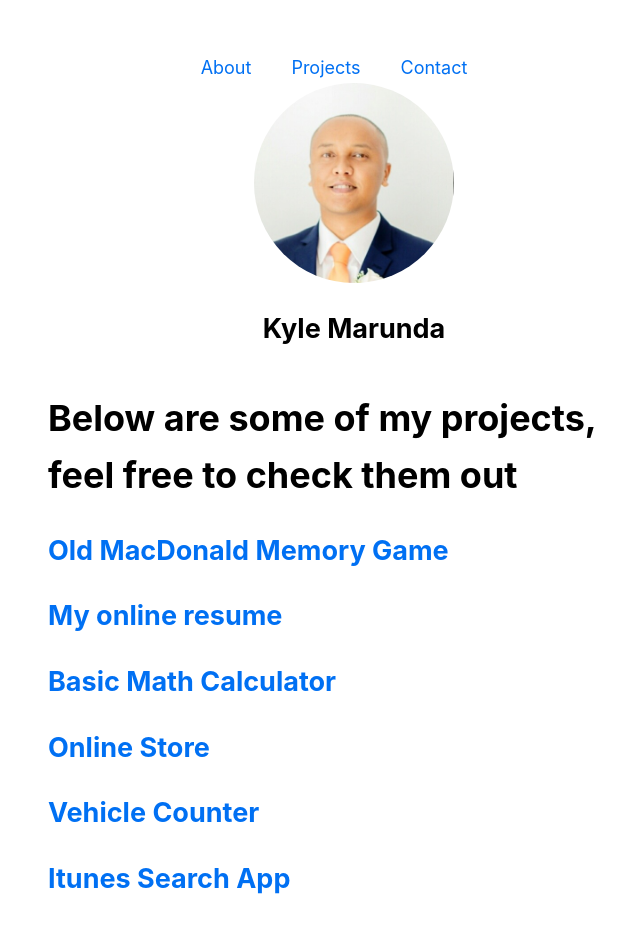
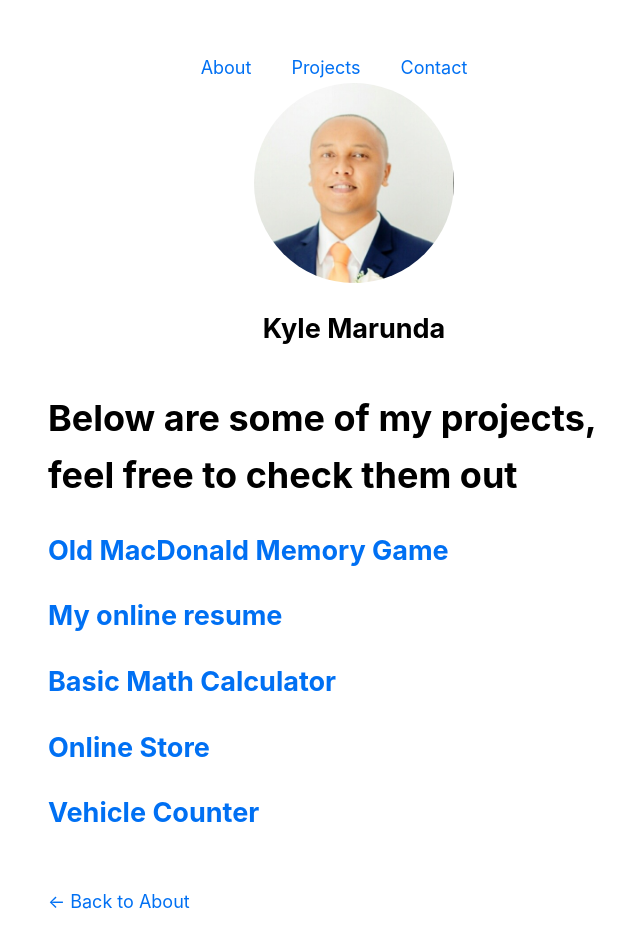
Before and after one commit to Elyk-Adnuram/dev_portfolio, a Next.js app: page /posts/first-post in a window 1280 px wide. Shown: the top 952 px of the page, without its empty margins (286-926 px from the left). Built offline with nearby package versions, Linux system fonts and the light colour scheme.

Commit message:
Update first-post.js

```diff
--- a/pages/posts/first-post.js
+++ b/pages/posts/first-post.js
@@ -46,7 +46,7 @@
       </h2>
       <h2>
         <a
-          href="https://github.com/Elyk-Adnuram/Basic-math-functions"
+          href="https://elyk-adnuram.github.io/Basic-math-functions/"
           target="_blank"
           rel="noopener noreferrer"
         >
@@ -74,17 +74,7 @@
           Vehicle Counter{" "}
         </a>
       </h2>
-      <h2>
-        <a
-          href="https://github.com/Elyk-Adnuram/itunes-search-app"
-          target="_blank"
-          rel="noopener noreferrer"
-        >
-          {" "}
-          Itunes Search App{" "}
-        </a>
-      </h2>
-    </Layout>
+     </Layout>
   );
 }
 // Note: If you need to link to an external page outside the Next.js app, just use an <a> tag without Link.//
```
